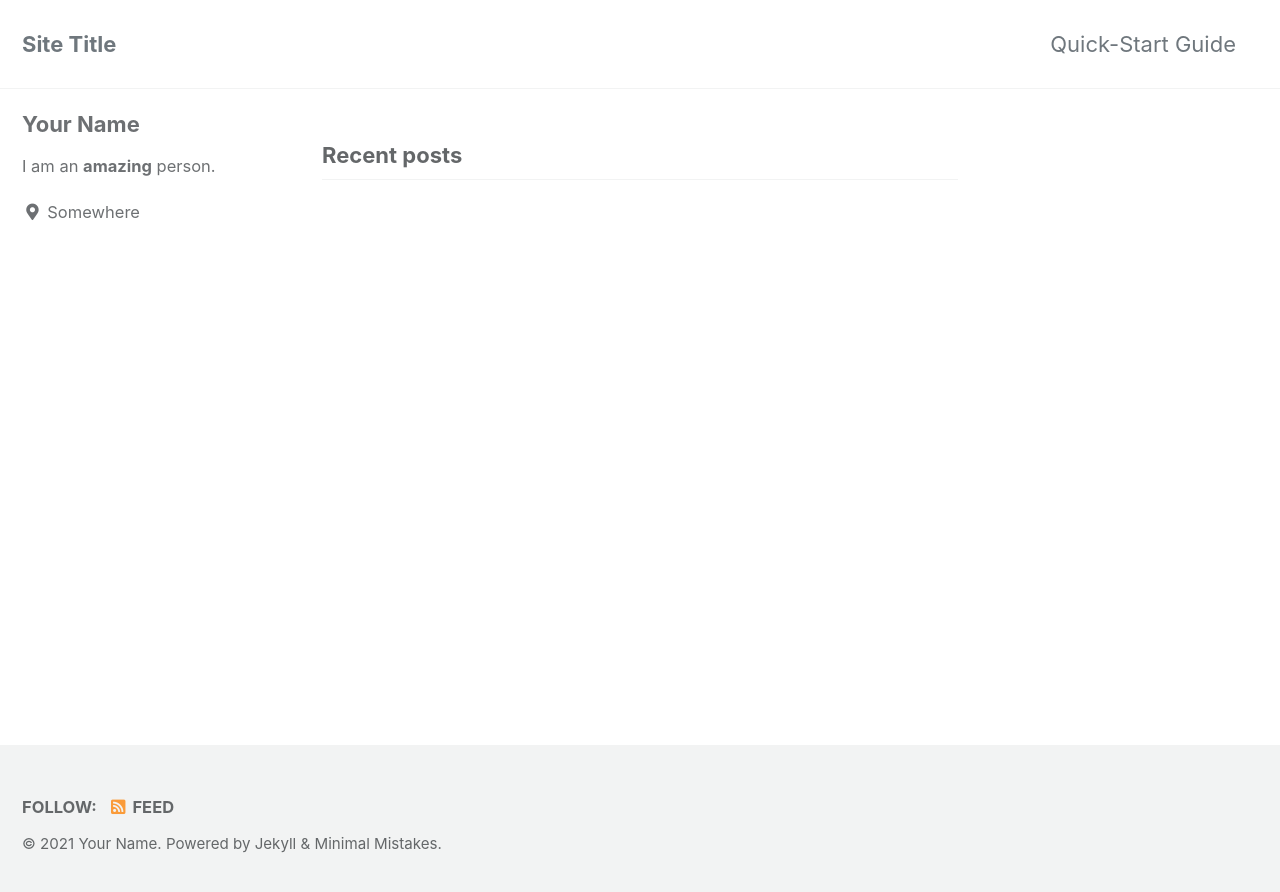
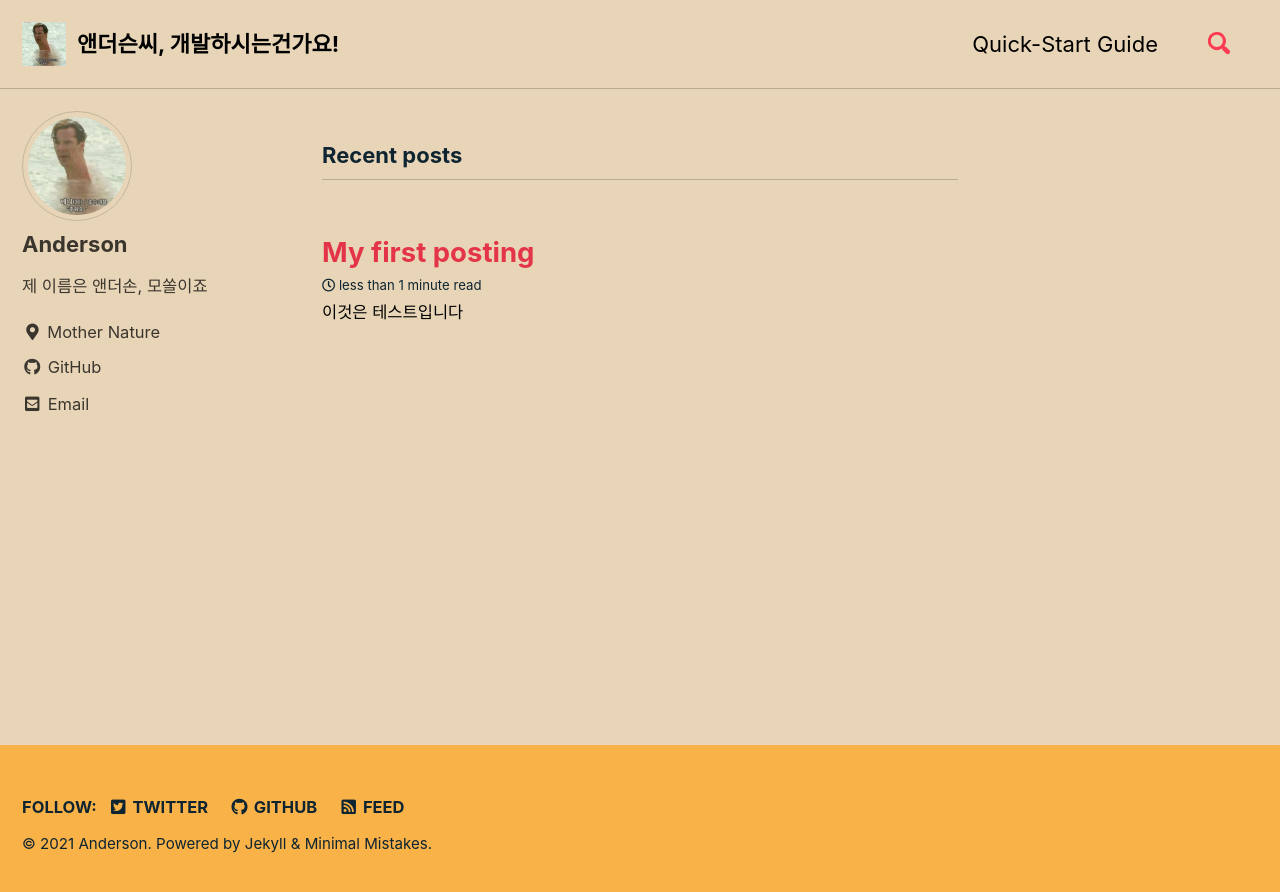
Before and after one commit to chltjdrhd777/chltjdrhd777.github.io, a Jekyll site: the page built from index.html, in a window 1280 px wide. Shown: the top 892 px of the page. Built offline with Jekyll 4.4.1, drawn with Linux system fonts in a browser that asks for light colours; cached includes are drawn as plain includes; the list of posts is cut into pages by our own code.

Commit message:
feat : update style and test posting

```diff
--- a/_config.yml
+++ b/_config.yml
@@ -12,93 +12,92 @@
 
 # theme                  : "minimal-mistakes-jekyll"
 # remote_theme           : "mmistakes/minimal-mistakes"
-minimal_mistakes_skin    : "default" # "air", "aqua", "contrast", "dark", "dirt", "neon", "mint", "plum", "sunrise"
+minimal_mistakes_skin: "sunrise" # "air", "aqua", "contrast", "dark", "dirt", "neon", "mint", "plum", "sunrise"
 
 # Site Settings
-locale                   : "en-US"
-title                    : "Site Title"
-title_separator          : "-"
-subtitle                 : # site tagline that appears below site title in masthead
-name                     : "Your Name"
-description              : "An amazing website."
-url                      : # the base hostname & protocol for your site e.g. "https://mmistakes.github.io"
-baseurl                  : # the subpath of your site, e.g. "/blog"
-repository               : # GitHub username/repo-name e.g. "mmistakes/minimal-mistakes"
-teaser                   : # path of fallback teaser image, e.g. "/assets/images/500x300.png"
-logo                     : # path of logo image to display in the masthead, e.g. "/assets/images/88x88.png"
-masthead_title           : # overrides the website title displayed in the masthead, use " " for no title
+locale: "en-US"
+title: "앤더손씨, 개발하시나요?"
+title_separator: "-"
+subtitle: # site tagline that appears below site title in masthead
+name: "Anderson"
+description: "개발계발"
+url: "https://chltjdrhd777.github.io"
+baseurl: # the subpath of your site, e.g. "/blog"
+repository: "chltjdrhd777/chltjdrhd777.github.io"
+teaser: "/assets/images/meme.png"
+logo: "/assets/images/logo.png"
+masthead_title: "앤더슨씨, 개발하시는건가요!"
 # breadcrumbs            : false # true, false (default)
-words_per_minute         : 200
+words_per_minute: 200
 comments:
-  provider               : # false (default), "disqus", "discourse", "facebook", "staticman", "staticman_v2", "utterances", "custom"
+  provider: # false (default), "disqus", "discourse", "facebook", "staticman", "staticman_v2", "utterances", "custom"
   disqus:
-    shortname            : # https://help.disqus.com/customer/portal/articles/466208-what-s-a-shortname-
+    shortname: # https://help.disqus.com/customer/portal/articles/466208-what-s-a-shortname-
   discourse:
-    server               : # https://meta.discourse.org/t/embedding-discourse-comments-via-javascript/31963 , e.g.: meta.discourse.org
+    server: # https://meta.discourse.org/t/embedding-discourse-comments-via-javascript/31963 , e.g.: meta.discourse.org
   facebook:
     # https://developers.facebook.com/docs/plugins/comments
-    appid                :
-    num_posts            : # 5 (default)
-    colorscheme          : # "light" (default), "dark"
+    appid:
+    num_posts: # 5 (default)
+    colorscheme: # "light" (default), "dark"
   utterances:
-    theme                : # "github-light" (default), "github-dark"
-    issue_term           : # "pathname" (default)
+    theme: # "github-light" (default), "github-dark"
+    issue_term: # "pathname" (default)
   staticman:
-    branch               : # "master"
-    endpoint             : # "https://{your Staticman v3 API}/v3/entry/github/"
+    branch: # "master"
+    endpoint: # "https://{your Staticman v3 API}/v3/entry/github/"
 reCaptcha:
-  siteKey                :
-  secret                 :
+  siteKey:
+  secret:
 atom_feed:
-  path                   : # blank (default) uses feed.xml
-  hide                   : # true, false (default)
-search                   : # true, false (default)
-search_full_content      : # true, false (default)
-search_provider          : # lunr (default), algolia, google
+  path: # blank (default) uses feed.xml
+  hide: # true, false (default)
+search: true # true, false (default)
+search_full_content: true # true, false (default)
+search_provider: # lunr (default), algolia, google
 algolia:
-  application_id         : # YOUR_APPLICATION_ID
-  index_name             : # YOUR_INDEX_NAME
-  search_only_api_key    : # YOUR_SEARCH_ONLY_API_KEY
-  powered_by             : # true (default), false
+  application_id: # YOUR_APPLICATION_ID
+  index_name: # YOUR_INDEX_NAME
+  search_only_api_key: # YOUR_SEARCH_ONLY_API_KEY
+  powered_by: # true (default), false
 google:
-  search_engine_id       : # YOUR_SEARCH_ENGINE_ID
-  instant_search         : # false (default), true
+  search_engine_id: # YOUR_SEARCH_ENGINE_ID
+  instant_search: # false (default), true
 # SEO Related
-google_site_verification :
-bing_site_verification   :
-yandex_site_verification :
-naver_site_verification  :
+google_site_verification:
+bing_site_verification:
+yandex_site_verification:
+naver_site_verification:
 
 # Social Sharing
 twitter:
-  username               :
+  username:
 facebook:
-  username               :
-  app_id                 :
-  publisher              :
-og_image                 : # Open Graph/Twitter default site image
+  username:
+  app_id:
+  publisher:
+og_image: # Open Graph/Twitter default site image
 # For specifying social profiles
 # - https://developers.google.com/structured-data/customize/social-profiles
 social:
-  type                   : # Person or Organization (defaults to Person)
-  name                   : # If the user or organization name differs from the site's name
+  type: # Person or Organization (defaults to Person)
+  name: # If the user or organization name differs from the site's name
   links: # An array of links to social media profiles
 
 # Analytics
 analytics:
-  provider               : false # false (default), "google", "google-universal", "google-gtag", "custom"
+  provider: false # false (default), "google", "google-universal", "google-gtag", "custom"
   google:
-    tracking_id          :
-    anonymize_ip         : # true, false (default)
-
+    tracking_id:
+    anonymize_ip: # true, false (default)
 
 # Site Author
 author:
-  name             : "Your Name"
-  avatar           : # path of avatar image, e.g. "/assets/images/bio-photo.jpg"
-  bio              : "I am an **amazing** person."
-  location         : "Somewhere"
-  email            :
+  name: "Anderson"
+  avatar: "/assets/images/avatar.jpg"
+  bio: "제 이름은 앤더손, 모쏠이죠"
+  location: "Mother Nature"
+  email: chltjdrhd777@gmail.com
   links:
     - label: "Email"
       icon: "fas fa-fw fa-envelope-square"
@@ -114,7 +113,7 @@ author:
       # url: "https://facebook.com/"
     - label: "GitHub"
       icon: "fab fa-fw fa-github"
-      # url: "https://github.com/"
+      url: "https://github.com/chltjdrhd777"
     - label: "Instagram"
       icon: "fab fa-fw fa-instagram"
       # url: "https://instagram.com/"
@@ -124,13 +123,13 @@ footer:
   links:
     - label: "Twitter"
       icon: "fab fa-fw fa-twitter-square"
-      # url:
+      url: chltjdrhd777@gmail.com
     - label: "Facebook"
       icon: "fab fa-fw fa-facebook-square"
       # url:
     - label: "GitHub"
       icon: "fab fa-fw fa-github"
-      # url:
+      url: "https://github.com/chltjdrhd777"
     - label: "GitLab"
       icon: "fab fa-fw fa-gitlab"
       # url:
@@ -140,7 +139,6 @@ footer:
     - label: "Instagram"
       icon: "fab fa-fw fa-instagram"
       # url:
-
 
 # Reading Files
 include:
@@ -179,14 +177,12 @@ keep_files:
 encoding: "utf-8"
 markdown_ext: "markdown,mkdown,mkdn,mkd,md"
 
-
 # Conversion
 markdown: kramdown
 highlighter: rouge
 lsi: false
 excerpt_separator: "\n\n"
 incremental: false
-
 
 # Markdown Processing
 kramdown:
@@ -199,19 +195,16 @@ kramdown:
   smart_quotes: lsquo,rsquo,ldquo,rdquo
   enable_coderay: false
 
-
 # Sass/SCSS
 sass:
   sass_dir: _sass
   style: compressed # https://sass-lang.com/documentation/file.SASS_REFERENCE.html#output_style
-
 
 # Outputting
 permalink: /:categories/:title/
 paginate: 5 # amount of posts to show
 paginate_path: /page:num/
 timezone: # https://en.wikipedia.org/wiki/List_of_tz_database_time_zones
-
 
 # Plugins (previously gems:)
 plugins:
@@ -228,7 +221,6 @@ whitelist:
   - jekyll-gist
   - jekyll-feed
   - jekyll-include-cache
-
 
 # Archives
 #  Type
@@ -258,14 +250,12 @@ tag_archive:
 #     category: /categories/:name/
 #     tag: /tags/:name/
 
-
 # HTML Compression
 # - https://jch.penibelst.de/
 compress_html:
   clippings: all
   ignore:
     envs: development
-
 
 # Defaults
 defaults:
--- /dev/null
+++ b/_posts/2021-05-08-first_post.md
@@ -0,0 +1,9 @@
+---
+title: "My first posting"
+author_profile: true
+sidebar_main: true
+---
+
+# 이것은 테스트입니다
+
+테스트 블로깅
--- a/_sass/minimal-mistakes/_base.scss
+++ b/_sass/minimal-mistakes/_base.scss
@@ -126,6 +126,8 @@ blockquote {
 /* links */
 
 a {
+  text-decoration: none;
+
   &:focus {
     @extend %tab-focus;
   }
--- a/assets/css/main.scss
+++ b/assets/css/main.scss
@@ -1,6 +1,8 @@
 ---
 # Only the main Sass file needs front matter (the dashes are enough)
 ---
+
+// https://mmistakes.github.io/minimal-mistakes/docs/stylesheets/#customizing
 
 @charset "utf-8";
 
```
Also changed, not shown: assets/images/avatar.jpg (added), assets/images/logo.png (added), assets/images/meme.png (added).
